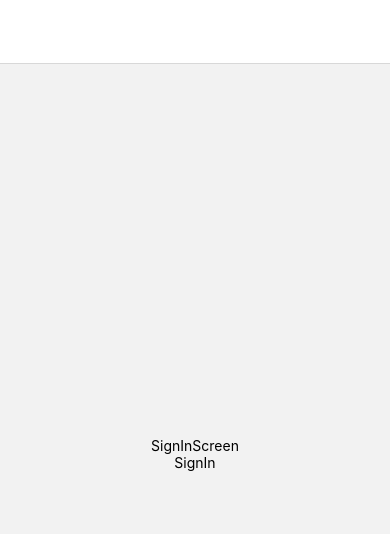
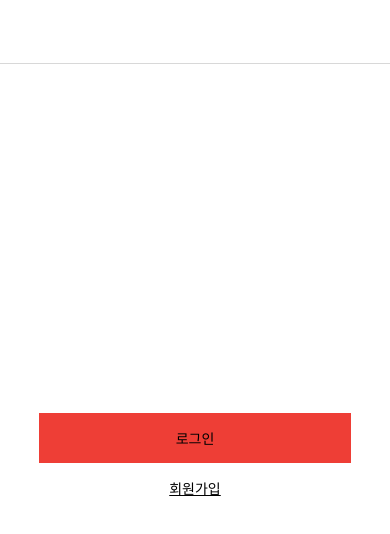
Before and after one commit to icechocola05/QmA-client, a React Native app: screen /SignInScreen in a window 390 px wide. Shown: the top 534 px of the page. Built offline with nearby package versions, Linux system fonts and the light colour scheme.

Commit message:
[feat] #2 SignInScreen button style 추가

```diff
--- a/src/screens/signIn/SignInScreen.tsx
+++ b/src/screens/signIn/SignInScreen.tsx
@@ -1,5 +1,5 @@
 import React from 'react';
-import { View, Text, StyleSheet, Pressable } from 'react-native';
+import { View, Text, StyleSheet, Pressable, TextInput } from 'react-native';
 import {NativeStackScreenProps} from '@react-navigation/native-stack';
 
 type RootStackParamList = {
@@ -10,22 +10,38 @@ type Props = NativeStackScreenProps<RootStackParamList>;
 
 const SignInScreen = ({navigation}: Props) => {
 	return (
-    	<View style={styles.signInScreen}>
-      <Text>SignInScreen</Text>
-      <Pressable onPress={()=>navigation.navigate('HomeScreen') }>
-        <Text>
-          SignIn
-        </Text>
+    <View style={styles.signInScreen}>
+      <TextInput></TextInput>
+      <Pressable onPress={() => navigation.navigate('HomeScreen')} style={styles.btn}>
+        <Text style={styles.btnText}>로그인</Text>
       </Pressable>
-        </View>
+      <Pressable>
+        <Text style={styles.signUpText}>회원가입</Text>
+      </Pressable>
+    </View>
     )
   }
 
 const styles = StyleSheet.create({
 	signInScreen: {
-    	flex: 1,
-        alignItems: 'center',
-        justifyContent: 'center'
-    }
+    flex: 1,
+    alignItems: 'center',
+    justifyContent: 'center',
+    backgroundColor: '#fff'
+
+  },
+  btn: {
+    justifyContent: 'center',
+    width: '80%',
+    height: 50,
+    backgroundColor: '#EE3E36',
+  },
+  btnText: {
+    textAlign: 'center'
+  },
+  signUpText: {
+    textDecorationLine: 'underline',
+    marginVertical: 15,
+  }
 })
 export default SignInScreen;
```
